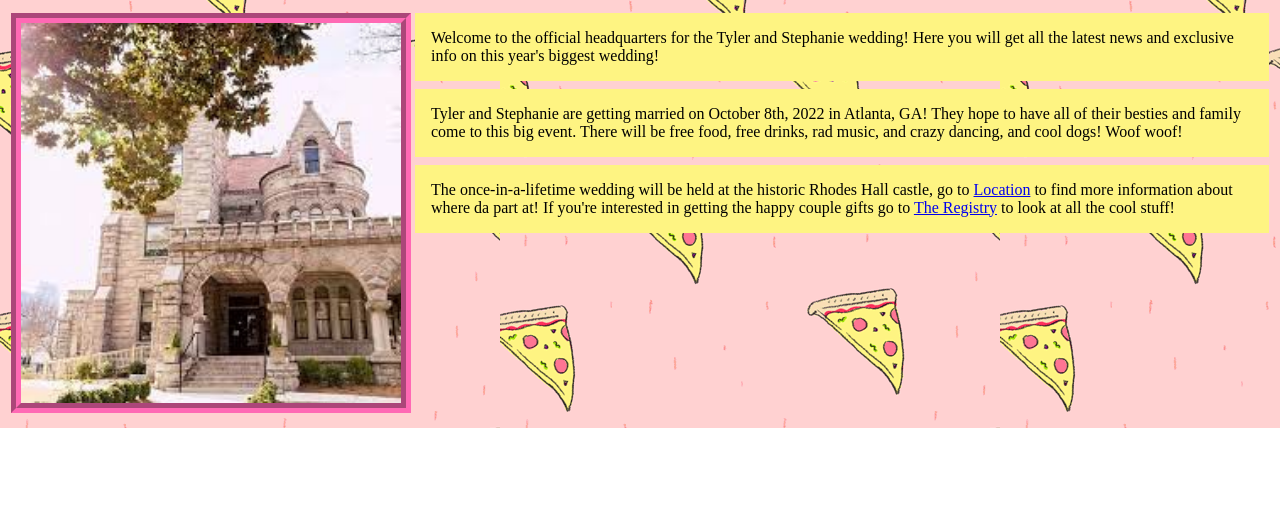
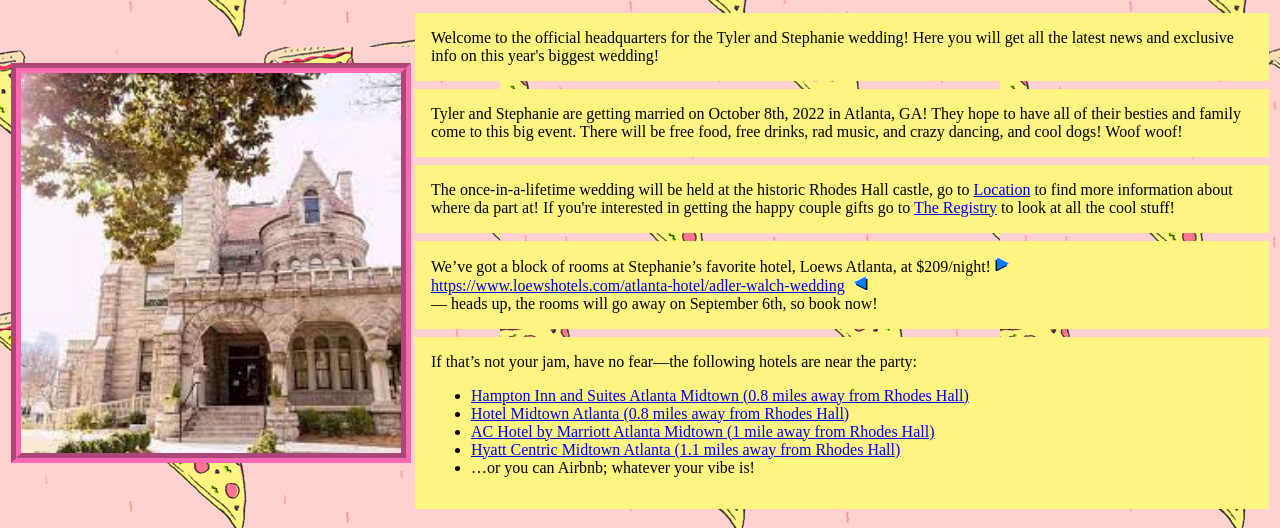
Before and after one commit to tywalch/walch-pizza, a website: page src/wedding.html in a window 1280 px wide. Shown: the part 453-981 px from the top of the page. Before the commit the page ends 881 px from the top, so only its background shows below. Drawn offline with nearby package versions, Linux system fonts and the light colour scheme; files that its build step writes are made by us from their sources; files whose address does not match are found by name; a web font is replaced by a local one.

Commit message:
Adding hotel info

```diff
--- a/src/home.less
+++ b/src/home.less
@@ -6,6 +6,10 @@
 }
 
 .detail p {
+  background: #fef482;
+}
+
+.detail .line {
   background: #fef482;
 }
 
--- a/src/wedding.html
+++ b/src/wedding.html
@@ -143,6 +143,27 @@
             <p>Welcome to the official headquarters for the Tyler and Stephanie wedding! Here you will get all the latest news and exclusive info on this year's biggest wedding!</p>
             <p>Tyler and Stephanie are getting married on October 8th, 2022 in Atlanta, GA! They hope to have all of their besties and family come to this big event. There will be free food, free drinks, rad music, and crazy dancing, and cool dogs! Woof woof!</p>
             <p>The once-in-a-lifetime wedding will be held at the historic Rhodes Hall castle, go to <a href="./location.html">Location</a> to find more information about where da part at! If you're interested in getting the happy couple gifts go to <a href="#gifts">The Registry</a> to look at all the cool stuff!</p>
+            <p>We’ve got a block of rooms at Stephanie’s favorite hotel, Loews Atlanta, at $209/night! <img src="./assets/arrow-blue-animated-sm1.gif"></img><a href="https://www.loewshotels.com/atlanta-hotel/adler-walch-wedding">https://www.loewshotels.com/atlanta-hotel/adler-walch-wedding</a> <img class="flipped" src="./assets/arrow-blue-animated-sm1.gif"></img> <br> — heads up, the rooms will go away on September 6th, so book now!</p>
+            <div class="line">
+              <p>If that’s not your jam, have no fear—the following hotels are near the party:</p>
+              <ul>
+                <li>
+                  <a href="https://www.hilton.com/en/hotels/atlmnhx-hampton-suites-atlanta-midtown/">Hampton Inn and Suites Atlanta Midtown (0.8 miles away from Rhodes Hall)</a>
+                </li>
+                <li>
+                  <a href="https://www.hotelmidtown.com">Hotel Midtown Atlanta (0.8 miles away from Rhodes Hall)</a>
+                </li>
+                <li>
+                  <a href="https://www.marriott.com/en-us/hotels/atlcn-ac-hotel-atlanta-midtown/overview/">AC Hotel by Marriott Atlanta Midtown (1 mile away from Rhodes Hall)</a>
+                </li>
+                <li>
+                  <a href="https://www.hyatt.com/en-US/hotel/georgia/hyatt-centric-midtown-atlanta/atlhm?src=corp_lclb_gmb_seo_atlhm">Hyatt Centric Midtown Atlanta (1.1 miles away from Rhodes Hall)</a>
+                </li>
+                <li>
+                  …or you can Airbnb; whatever your vibe is!
+                </li>
+              </ul>
+            </div>
           </td>
         </tr>
       </table>
--- a/src/wedding.less
+++ b/src/wedding.less
@@ -95,6 +95,16 @@ body {
 .detail {
   vertical-align: baseline;
   text-align: start;
+}
+
+.detail .line {
+  padding: 1em;
+  margin-top: 0;
+  margin-bottom: 8px;
+}
+
+div.line p {
+  padding: 0;
 }
 
 // .detail-info p {
```
Also changed, not shown: assets/arrow-blue-animated-sm1.gif (added), assets/purple1.gif (added), assets/redfloat1s.gif (added), assets/yellow1.gif (added).
